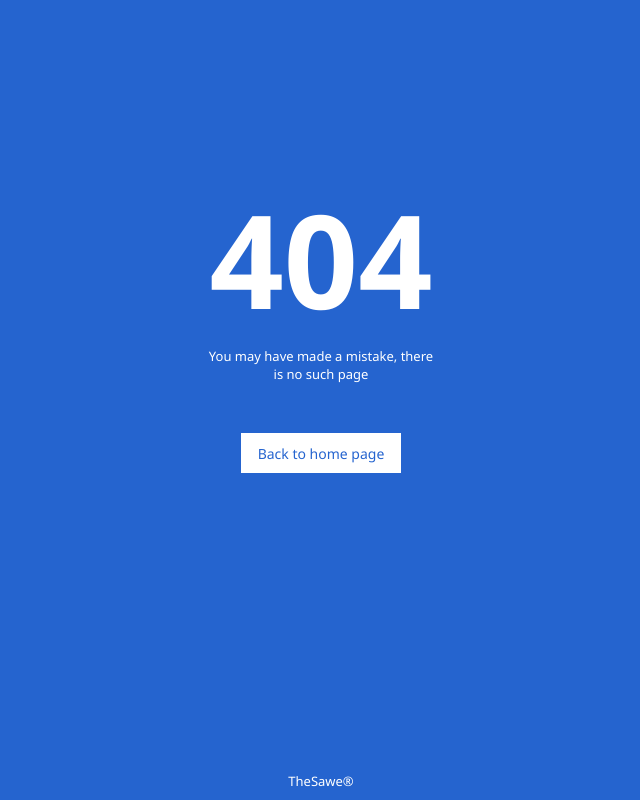
After one commit to TheSawe/To-Do, a Flask app: page /1 in a window 1280 px wide. The commit adds this page. Shown: the whole page, without its empty margins (319-959 px from the left). Run offline with Flask 3, Linux system fonts and the light colour scheme.

Commit message:
Added 404 error page

```diff
--- a/App.py
+++ b/App.py
@@ -17,10 +17,10 @@ print('Succesfully connected!')
 
 @app.route('/tasks/today')
 def homepage():
-    return render_template('index.html', action='Мой день')
+    return render_template('main.html', action='Мой день')
 
 
-@app.route('/')
+@app.route('/', methods=['POST', 'GET'])
 def redirect_to_homepage():
     return redirect('/tasks/today')
 
@@ -31,5 +31,9 @@ def result():
     print(input_value)
     return redirect('/tasks/today')
 
+@app.route('/<path:anything>')
+def empty(anything):
+    return render_template('not_found.html', error='404')
+
 
 app.run()
--- /dev/null
+++ b/static/css/not_found.css
@@ -0,0 +1,55 @@
+*{
+    margin: 0;
+}
+
+body{
+    background-color: #2564cf;
+}
+
+h1{
+    color: #fff;
+    text-align: center;
+    font-size: 130px;
+    font-family: 'Noto Sans';
+    margin-top: 170px;
+}
+
+p{
+    color: #fff;
+    text-align: center;
+    font-family: 'Noto Sans';
+    font-size: 13px;
+}
+
+.btn{
+    text-align: center;
+}
+
+.btn button{
+    border: none;
+    background-color: #fff;
+    width: 10rem;
+    height: 40px;
+    color: #2564cf;
+    font-size: 14px;
+    font-family: 'Noto Sans';
+    margin-top: 50px;
+}
+
+.laws p{
+    position: fixed;
+    text-align: center;
+    bottom: 10px;
+    width: 100%;
+}
+
+@media screen and (height < 510px){
+    .btn{
+        display: none;
+    }
+    @media screen and (height < 450px){
+        .description p{
+            display: none;
+        }
+    }
+}
--- a/templates/index.html
+++ b/templates/main.html
@@ -10,7 +10,7 @@
     <link href="https://fonts.googleapis.com/css2?family=Noto+Sans:ital,wght@0,100..900;1,100..900&display=swap" rel="stylesheet">
     <title>{{action}} • To Do</title>
     <link rel="shortcut icon" href="{{ url_for('static', filename='img/logo.ico')}}">
-    <link rel="stylesheet" href="{{ url_for('static', filename='css/style.css')}}">
+    <link rel="stylesheet" href="{{ url_for('static', filename='css/main.css')}}">
     <script src="{{ url_for('static', filename='js/script.js')}}"></script>
 </head>
 <body>
--- /dev/null
+++ b/templates/not_found.html
@@ -0,0 +1,27 @@
+<!DOCTYPE html>
+<html lang="en">
+<head>
+    <meta charset="UTF-8">
+    <meta name="viewport" content="width=device-width, initial-scale=1.0">
+    <title>{{error}} • To Do</title>
+    <link rel="preconnect" href="https://fonts.googleapis.com">
+    <link rel="preconnect" href="https://fonts.gstatic.com" crossorigin>
+    <link href="https://fonts.googleapis.com/css2?family=Noto+Sans:ital,wght@0,100..900;1,100..900&display=swap" rel="stylesheet">
+    <link rel="shortcut icon" href="{{ url_for('static', filename='img/logo.ico')}}">
+    <link rel="stylesheet" href="{{ url_for('static', filename='css/not_found.css')}}">
+</head>
+<body>
+    <h1>404</h1>
+    <div class="description">
+        <p>You may have made a mistake, there<br>is no such page</p>
+    </div>
+    <div class="btn">
+        <form action="/" method="post">
+            <button type="submit">Back to home page</button>
+        </form>
+    </div>
+    <div class="laws">
+        <p>TheSawe®</p>
+    </div>
+</body>
+</html>
```
Also changed, not shown: static/css/main.css (renamed from static/css/style.css).
